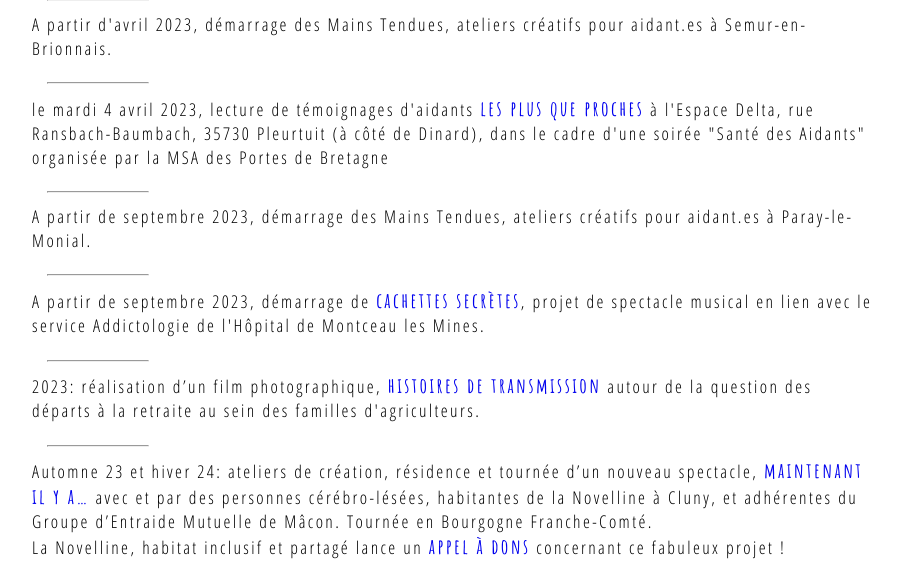
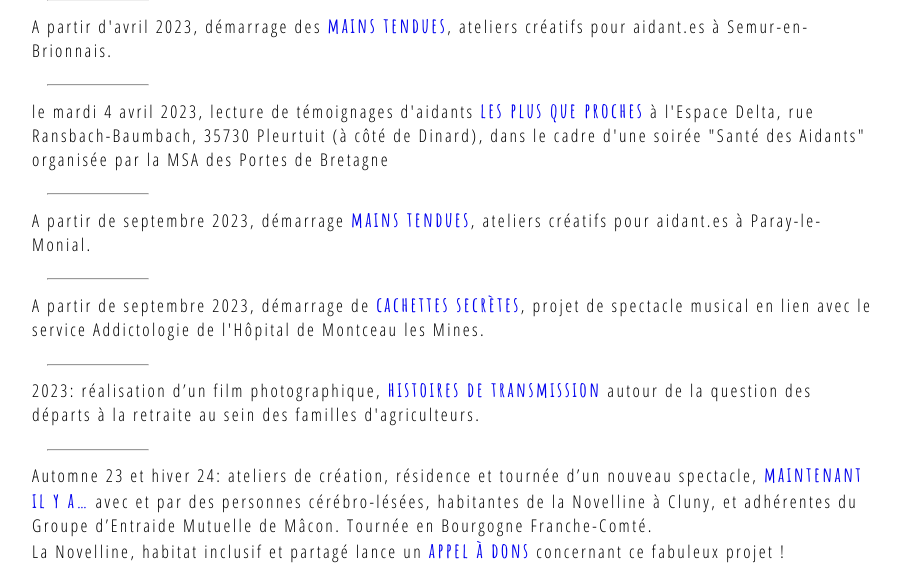
Before and after one commit to leshnik/revertouthaut, a Jekyll site: the page built from actualites.md, in a window 1280 px wide and 900 px high, scrolled down 557 px, cut to the strip 248-827 px from the top of the window. Shown: the whole strip, without its empty margins (232-1133 px from the left). Built offline with Jekyll 4.4.1, drawn with Linux system fonts in a browser that asks for light colours.

Commit message:
actus link to les mains tendues

```diff
--- a/actualites.md
+++ b/actualites.md
@@ -16,13 +16,13 @@ summary:
     </div>
     </li>
     <hr>
-    <li>A partir d'avril 2023, démarrage des Mains Tendues, ateliers créatifs pour aidant.es à Semur-en-Brionnais.</li>
+    <li>A partir d'avril 2023, démarrage des <a href="les-mains-tendues">mains tendues</a>, ateliers créatifs pour aidant.es à Semur-en-Brionnais.</li>
     <hr>
     <li>le mardi 4 avril 2023, lecture de témoignages d'aidants <a href="les-plus-que-proches">les plus que proches</a> à l'Espace Delta, rue Ransbach-Baumbach, 35730 Pleurtuit (à côté de Dinard), dans le cadre d'une soirée "Santé des Aidants"
 organisée par la MSA des Portes de Bretagne
     </li>
     <hr>
-    <li>A partir de septembre 2023, démarrage des Mains Tendues, ateliers créatifs pour aidant.es à Paray-le-Monial.</li>
+    <li>A partir de septembre 2023, démarrage <a href="les-mains-tendues">mains tendues</a>, ateliers créatifs pour aidant.es à Paray-le-Monial.</li>
     <hr>
     <li>A partir de septembre 2023, démarrage de <a href="cachettes-secretes">cachettes secrètes</a>, projet
 de spectacle musical en lien avec le service Addictologie de l'Hôpital
```
